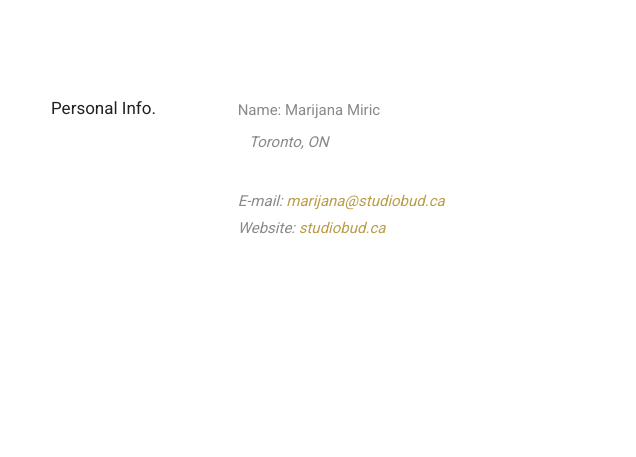
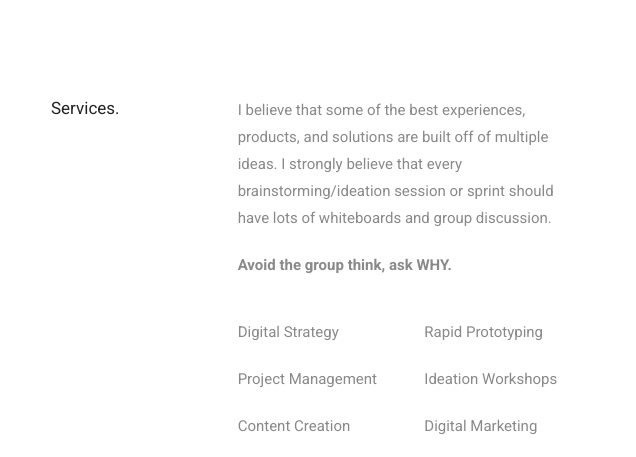
Before and after one commit to mmiric/mmiric.github.io, a plain HTML site: page index.html in a window 1280 px wide. Shown: the part 372-829 px from the top of the page, 644-1280 px from the left. Drawn offline with Linux system fonts and the light colour scheme; some packages are replaced by stand-ins of ours; a web font is replaced by a local one.

Commit message:
index update

```diff
--- a/index.html
+++ b/index.html
@@ -85,25 +85,6 @@
                     </div>
                 </section>
                 <!-- Hello text end-->
-                <!-- Personal info-->
-                <section class="module">
-                    <div class="container-fluid container-custom">
-                        <div class="row">
-                            <div class="col-sm-4">
-                                <h6>Personal Info.</h6>
-                            </div>
-                            <div class="col-sm-8">
-                                <ul>
-                                    <li>Name: Marijana Miric</li>
-                                    <li><i class="fa-map-marker">Toronto, ON</li>
-                                    <li>E-mail: <a href="#">marijana@studiobud.ca</a></li>
-                                    <li>Website: <a href="#">studiobud.ca</a></li>
-                                </ul>
-                            </div>
-                        </div>
-                    </div>
-                </section>
-                <!-- Personal info end-->
                 <!-- Services-->
                 <section class="module">
                     <div class="container-fluid container-custom">
```
